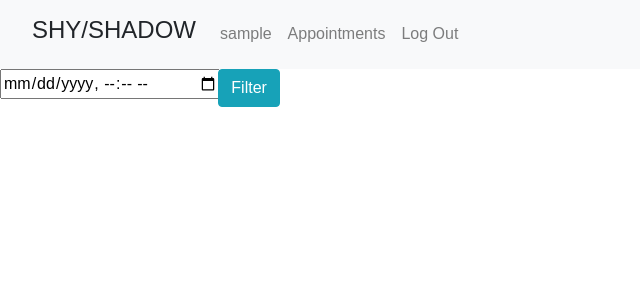
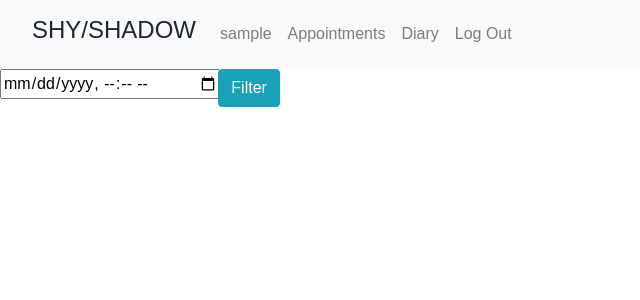
Before and after one commit to ksenijasam/shyshadow, a Django app: page /appointments/ in a window 1280 px wide. Shown: the top 300 px of the page, without its empty margins (0-640 px from the left). Run offline with Django 4.2, Linux system fonts and the light colour scheme; the visitor is signed in with stand-in values (Sample User, id 1); data comes from the database, SQL or seed files in the repository; data that the repository does not hold is empty; some libraries are stand-ins or nearby versions; some web fonts are replaced.

Commit message:
added diary

```diff
--- /dev/null
+++ b/therapy_manager/templates/therapy_manager/diary.html
@@ -0,0 +1,4 @@
+{% extends "therapy_manager/layout.html" %}
+
+{% block body %}
+{% endblock %}
--- a/therapy_manager/templates/therapy_manager/layout.html
+++ b/therapy_manager/templates/therapy_manager/layout.html
@@ -31,6 +31,9 @@
                         <a class="nav-link" href="{% url 'appointments' %}">Appointments</a>
                     </li>
                     <li class="nav-item">
+                        <a class="nav-link" href="{% url 'diary' %}">Diary</a>
+                    </li>
+                    <li class="nav-item">
                         <a class="nav-link" href="{% url 'logout_view' %}">Log Out</a>
                     </li>
                 {% else %}
--- a/therapy_manager/urls.py
+++ b/therapy_manager/urls.py
@@ -9,5 +9,5 @@ urlpatterns = [
     path("logout_view", views.logout_view, name = "logout_view"),
     path("appointments/", views.appointments, name="appointments"),
     path("appointments/<int:id>", views.appointments, name="appointments_with_id"),
-
+    path("diary", views.diary, name="diary"),
 ]
--- a/therapy_manager/views.py
+++ b/therapy_manager/views.py
@@ -100,3 +100,8 @@ def appointments(request, id = None):
     }
 
     return render(request, "therapy_manager/appointments.html", context)
+
+
+@login_required
+def diary(request):
+    return render(request, "therapy_manager/diary.html")
```
